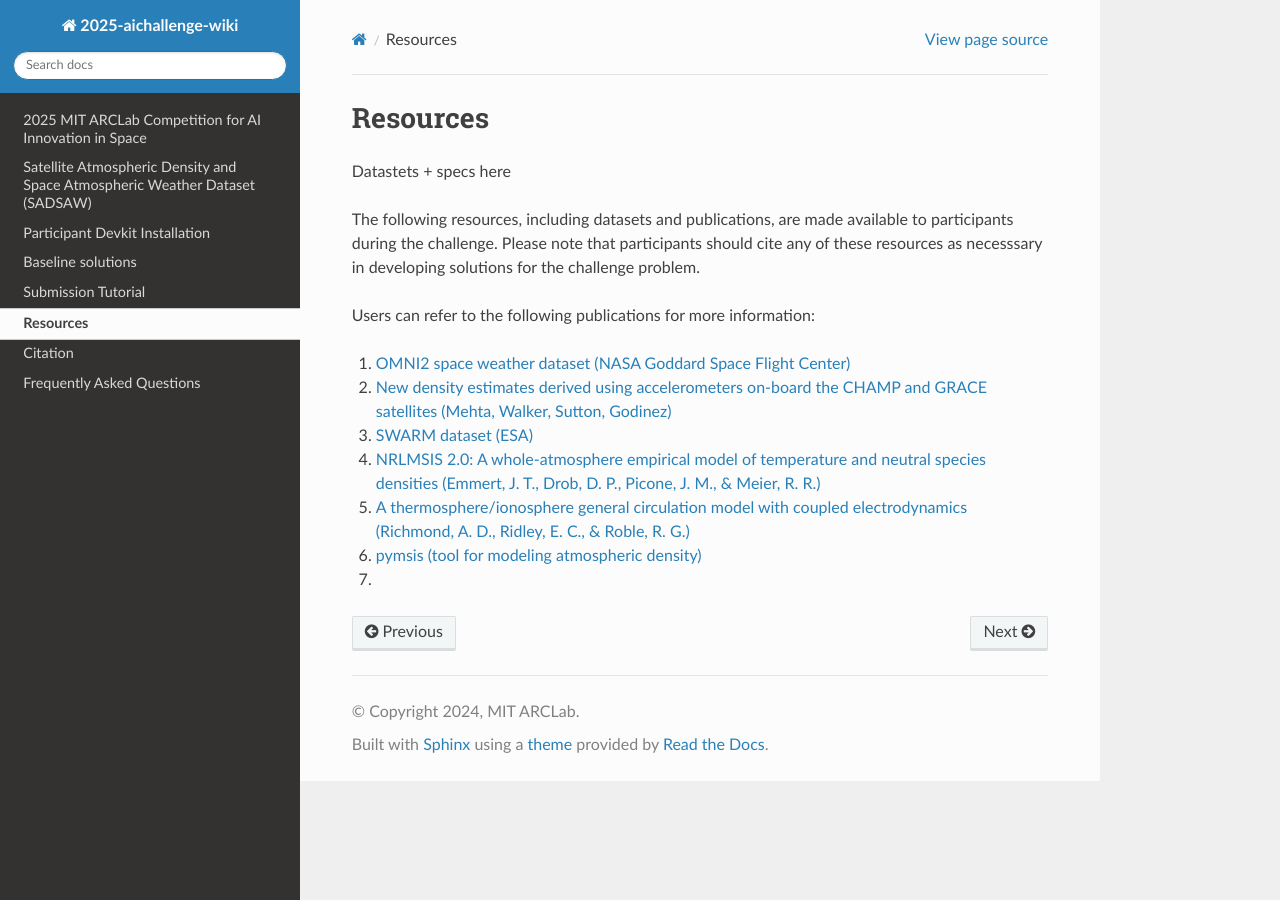
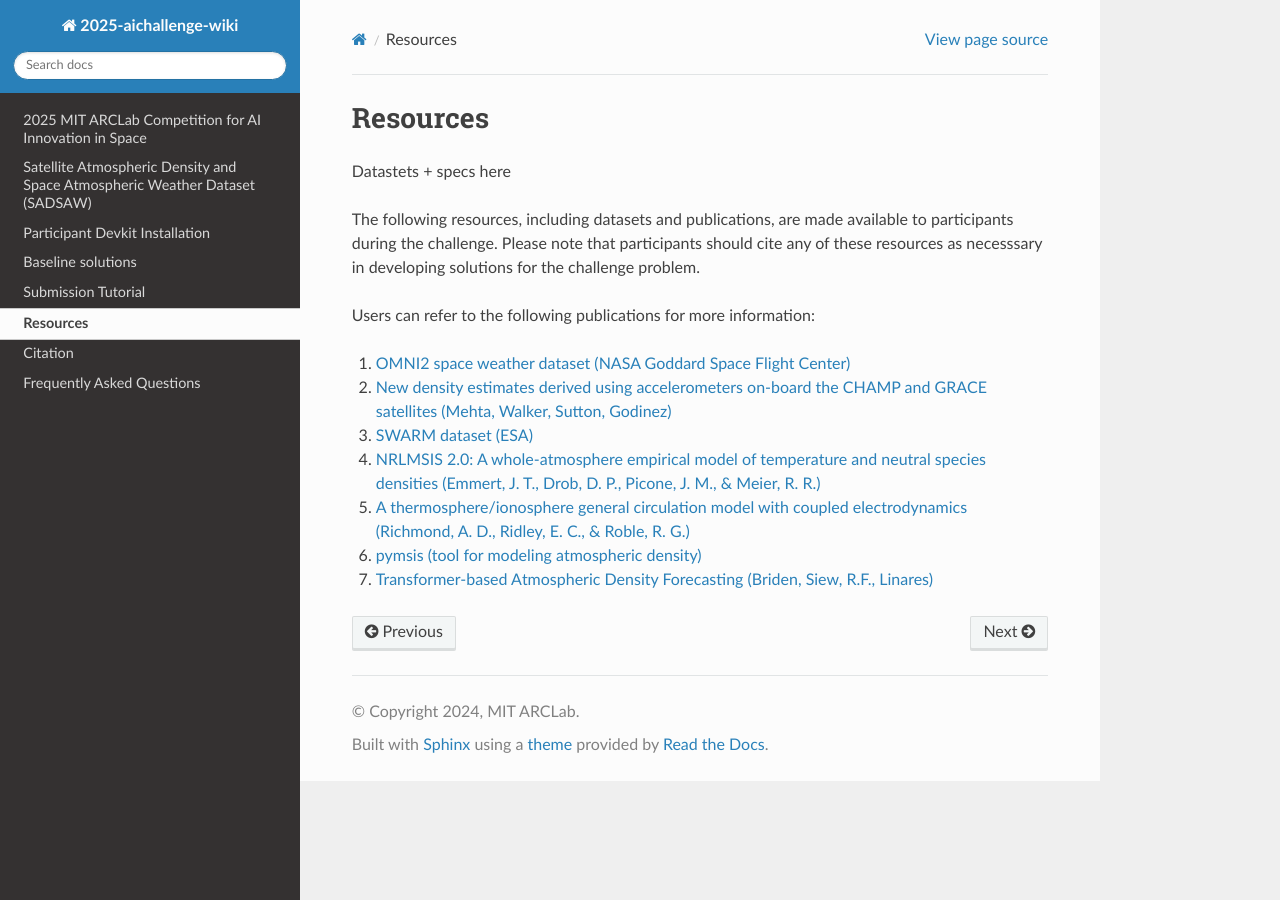
Before and after one commit to olgupila/STORM-AI-devkit-2025, a Sphinx documentation site: the page built from docs/resources.md, in a window 1280 px wide. Built offline with Sphinx 7.4.7 and the Read the Docs theme 3.1.0, drawn with Linux system fonts in a browser that asks for light colours; pages that are not in the unit, such as notebooks, are missing from menus.

Commit message:
julia kit in resources

```diff
--- a/docs/resources.md
+++ b/docs/resources.md
@@ -18,4 +18,4 @@ Users can refer to the following publications for more information:
 
 4. [pymsis (tool for modeling atmospheric density)](https://pypi.org/project/pymsis/)
 
-5.
+5. [Transformer-based Atmospheric Density Forecasting (Briden, Siew, R.F., Linares)](https://arxiv.org/abs/2310.16912)
```
